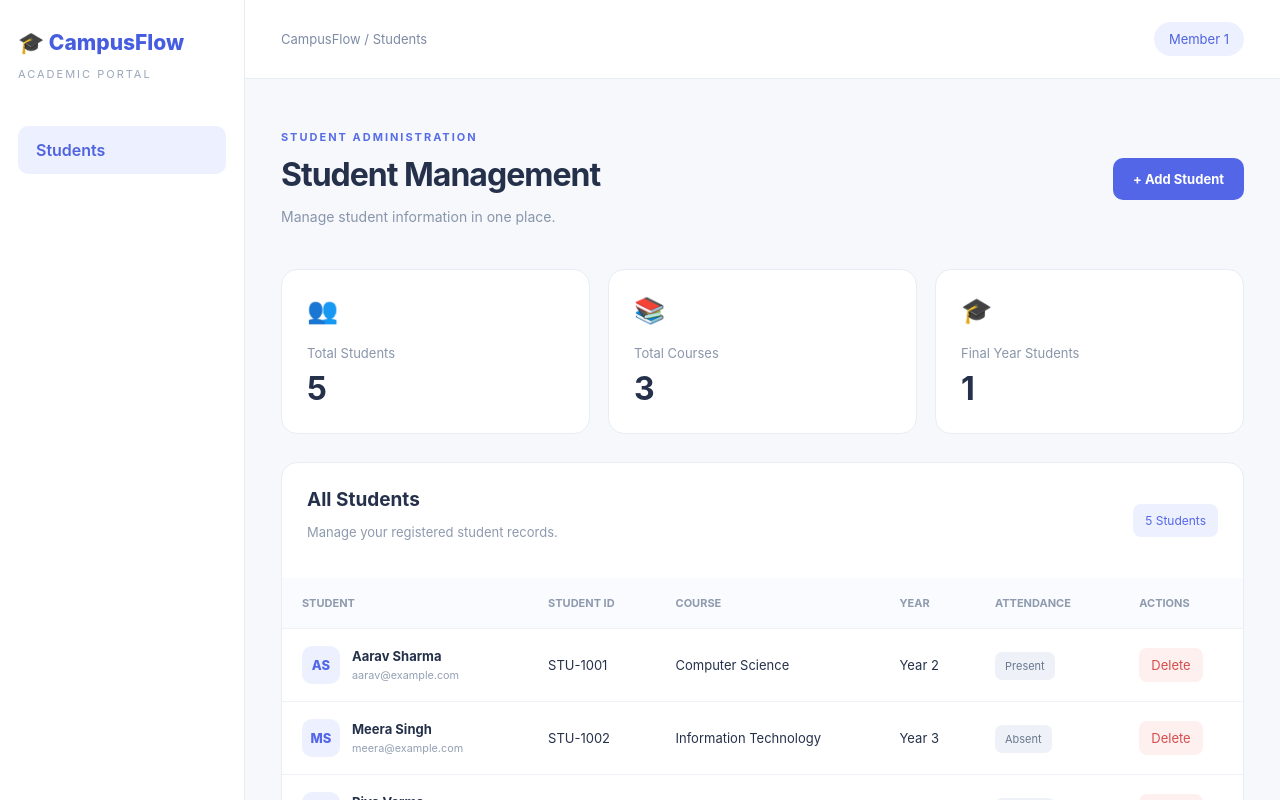
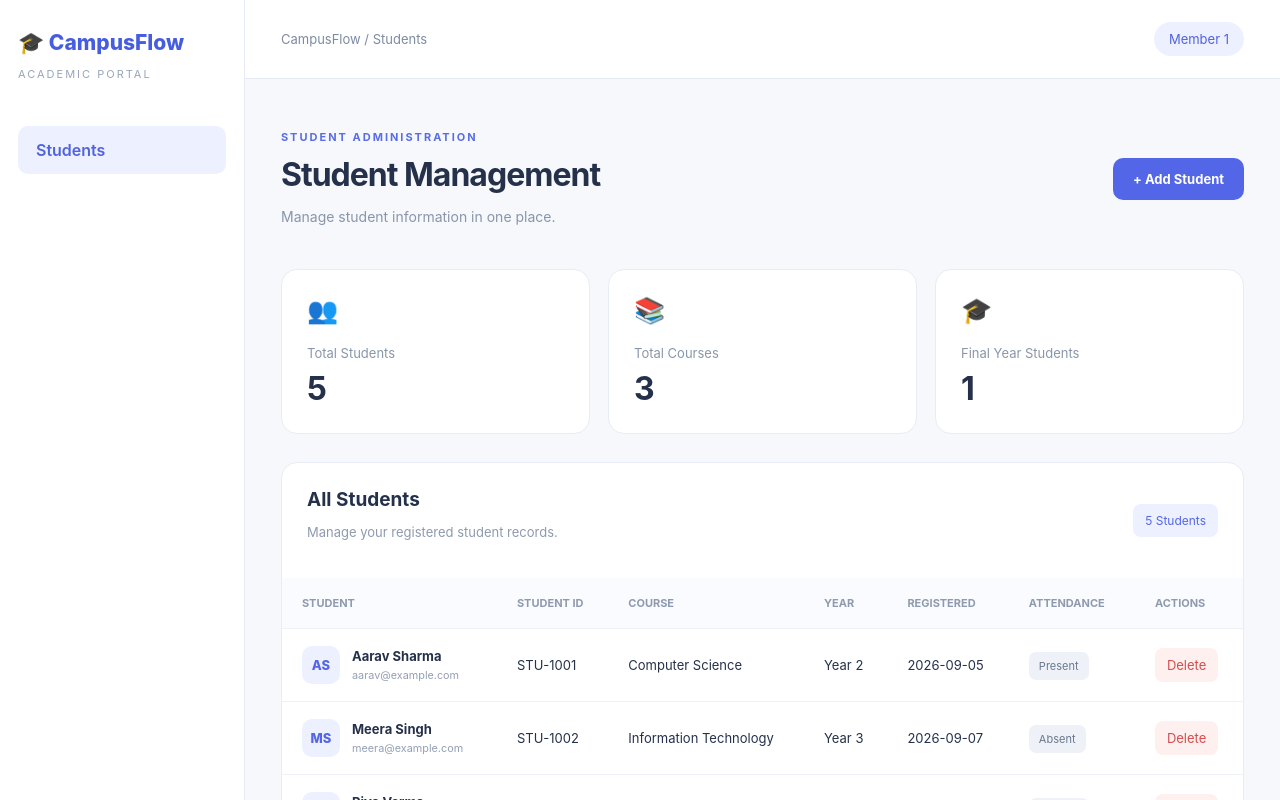
Before and after one commit to niteash/StudentManagementSystem, a React (Vite) app: page / in a window 1280 px wide. Shown: the top 800 px of the page. Built offline with nearby package versions, Linux system fonts and the light colour scheme.

Commit message:
feat: display student registration dates in directory

```diff
--- a/src/components/StudentTable.tsx
+++ b/src/components/StudentTable.tsx
@@ -33,6 +33,7 @@ export default function StudentTable({
                 <th>Student ID</th>
                 <th>Course</th>
                 <th>Year</th>
+                <th>Registered</th>
                 <th>Attendance</th>
                 <th>Actions</th>
               </tr>
@@ -59,6 +60,7 @@ export default function StudentTable({
                   <td>{student.id}</td>
                   <td>{student.course}</td>
                   <td>Year {student.year}</td>
+                  <td>{student.createdAt || "N/A"}</td>
                   <td>
                     <span className="status">
                       {student.attendance}
```
